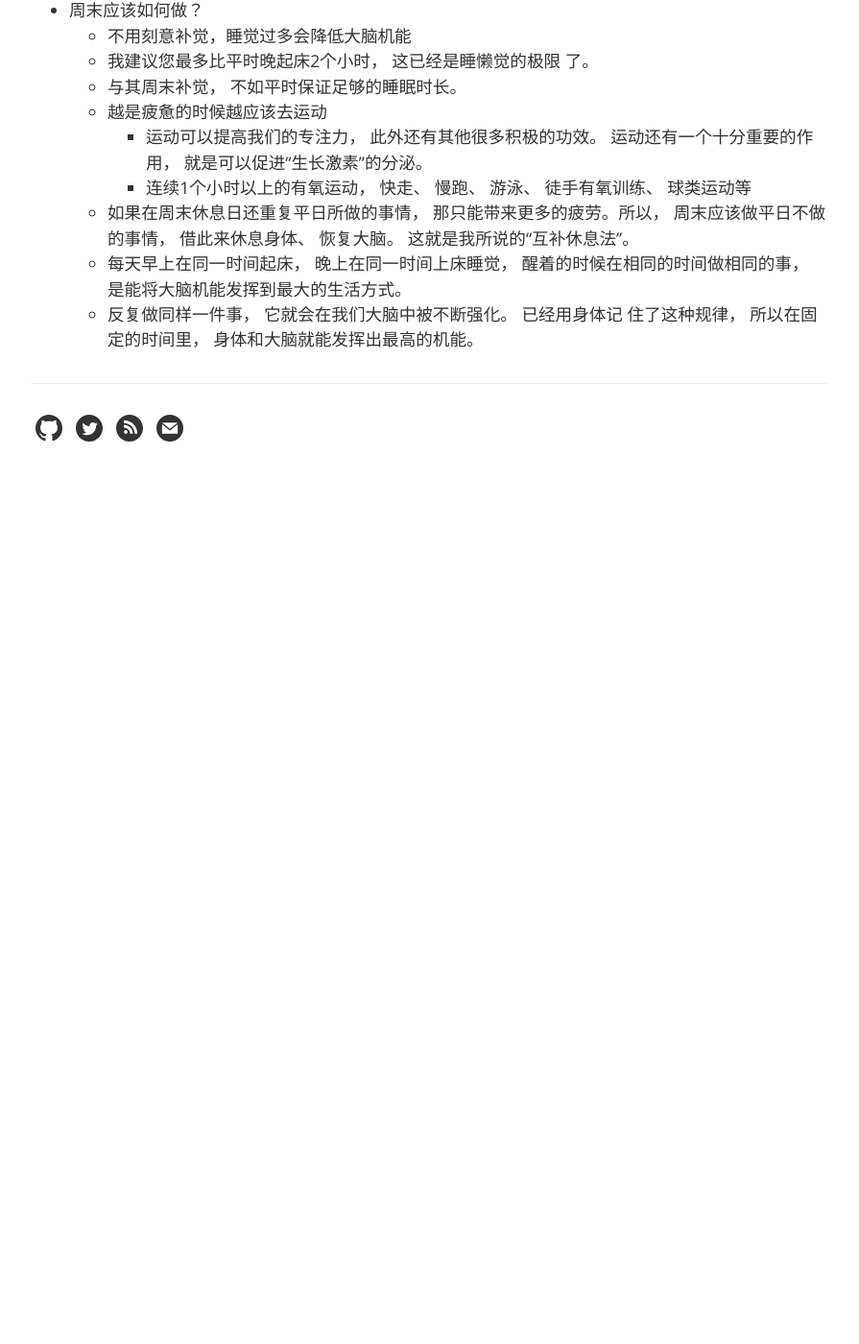
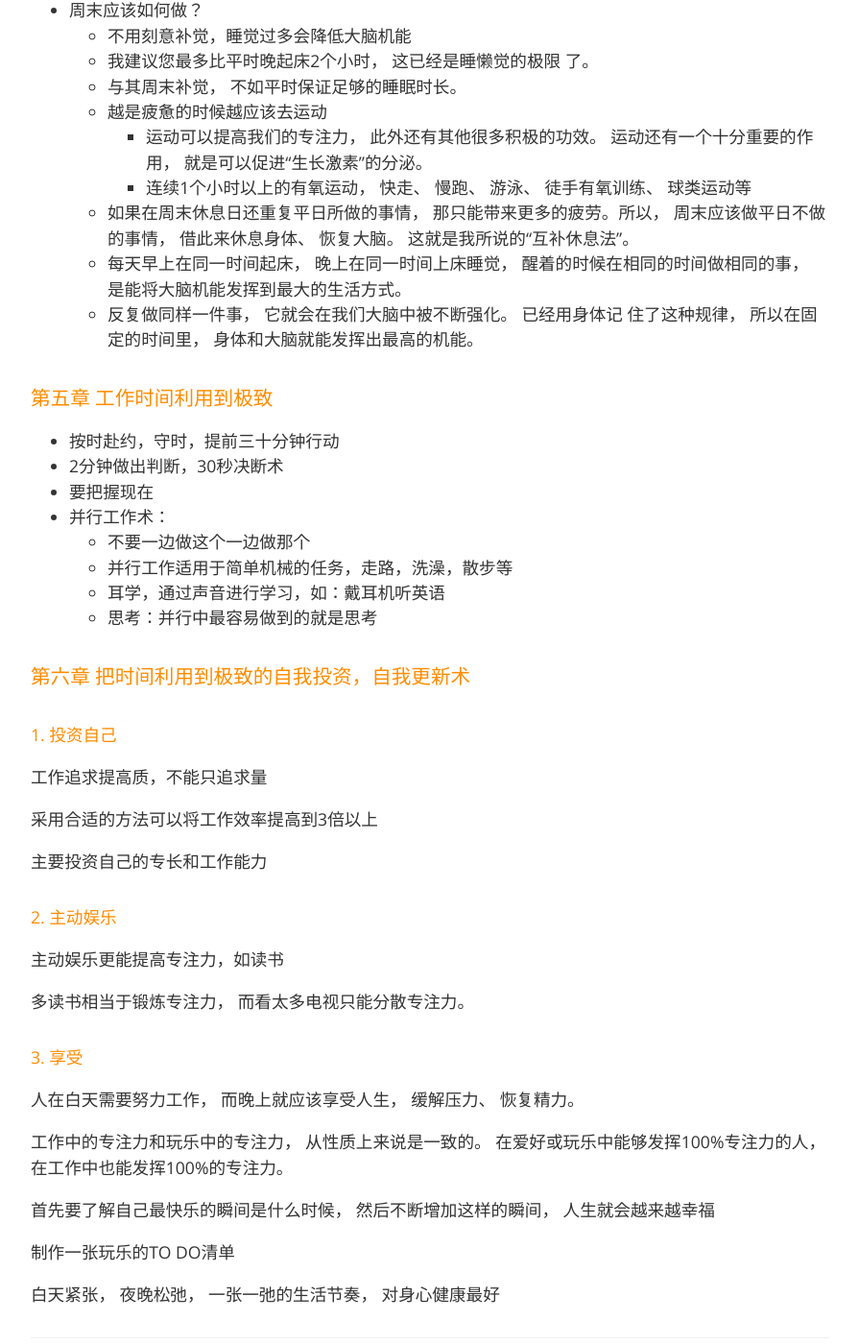
Before and after one commit to tuyaliang/pprp.github.io, a Jekyll site: the page built from _posts/2019-05-06-《为什么精英都是时间控》读书总结.md, in a window 1280 px wide and 1400 px high, scrolled down 5145 px. Shown: the whole window at 96% size, without its empty margins (192-1087 px from the left). Built offline with Jekyll 4.4.1, drawn with Linux system fonts in a browser that asks for light colours; our own code applies the rules of GitHub Pages for plain Markdown files; comment, search, counter and statistics services are not loaded; before the commit the page ends 5659 px from its top, so only the background shows below that.

Commit message:
Update 2019-05-06-《为什么精英都是时间控》读书总结.md

```diff
--- a/_posts/2019-05-06-《为什么精英都是时间控》读书总结.md
+++ b/_posts/2019-05-06-《为什么精英都是时间控》读书总结.md
@@ -173,3 +173,42 @@
     - 每天早上在同⼀时间起床， 晚上在同⼀时间上床睡觉， 醒着的时候在相同的时间做相同的事， 是能将⼤脑机能发挥到最⼤的⽣活⽅式。
     - 反复做同样⼀件事， 它就会在我们⼤脑中被不断强化。 已经⽤⾝体记
         住了这种规律， 所以在固定的时间⾥， ⾝体和⼤脑就能发挥出最⾼的机能。
+
+### 第五章 工作时间利用到极致
+
+- 按时赴约，守时，提前三十分钟行动
+- 2分钟做出判断，30秒决断术
+- 要把握现在
+- 并行工作术：
+    - 不要一边做这个一边做那个
+    - 并行工作适用于简单机械的任务，走路，洗澡，散步等
+    - 耳学，通过声音进行学习，如：戴耳机听英语
+    - 思考：并行中最容易做到的就是思考
+
+### 第六章 把时间利用到极致的自我投资，自我更新术
+
+#### 1. 投资自己
+
+工作追求提高质，不能只追求量
+
+采用合适的方法可以将工作效率提高到3倍以上
+
+主要投资自己的专长和工作能力
+
+#### 2. 主动娱乐
+
+主动娱乐更能提高专注力，如读书
+
+多读书相当于锻炼专注⼒， ⽽看太多电视只能分散专注⼒。
+
+#### 3. 享受
+
+⼈在⽩天需要努⼒⼯作， ⽽晚上就应该享受⼈⽣， 缓解压⼒、 恢复精⼒。
+
+⼯作中的专注⼒和玩乐中的专注⼒， 从性质上来说是⼀致的。 在爱好或玩乐中能够发挥100%专注⼒的⼈， 在⼯作中也能发挥100%的专注⼒。
+
+⾸先要了解⾃⼰最快乐的瞬间是什么时候， 然后不断增加这样的瞬间， ⼈⽣就会越来越幸福
+
+制作⼀张玩乐的TO DO清单
+
+⽩天紧张， 夜晚松弛， ⼀张⼀弛的⽣活节奏， 对⾝⼼健康最好
```
